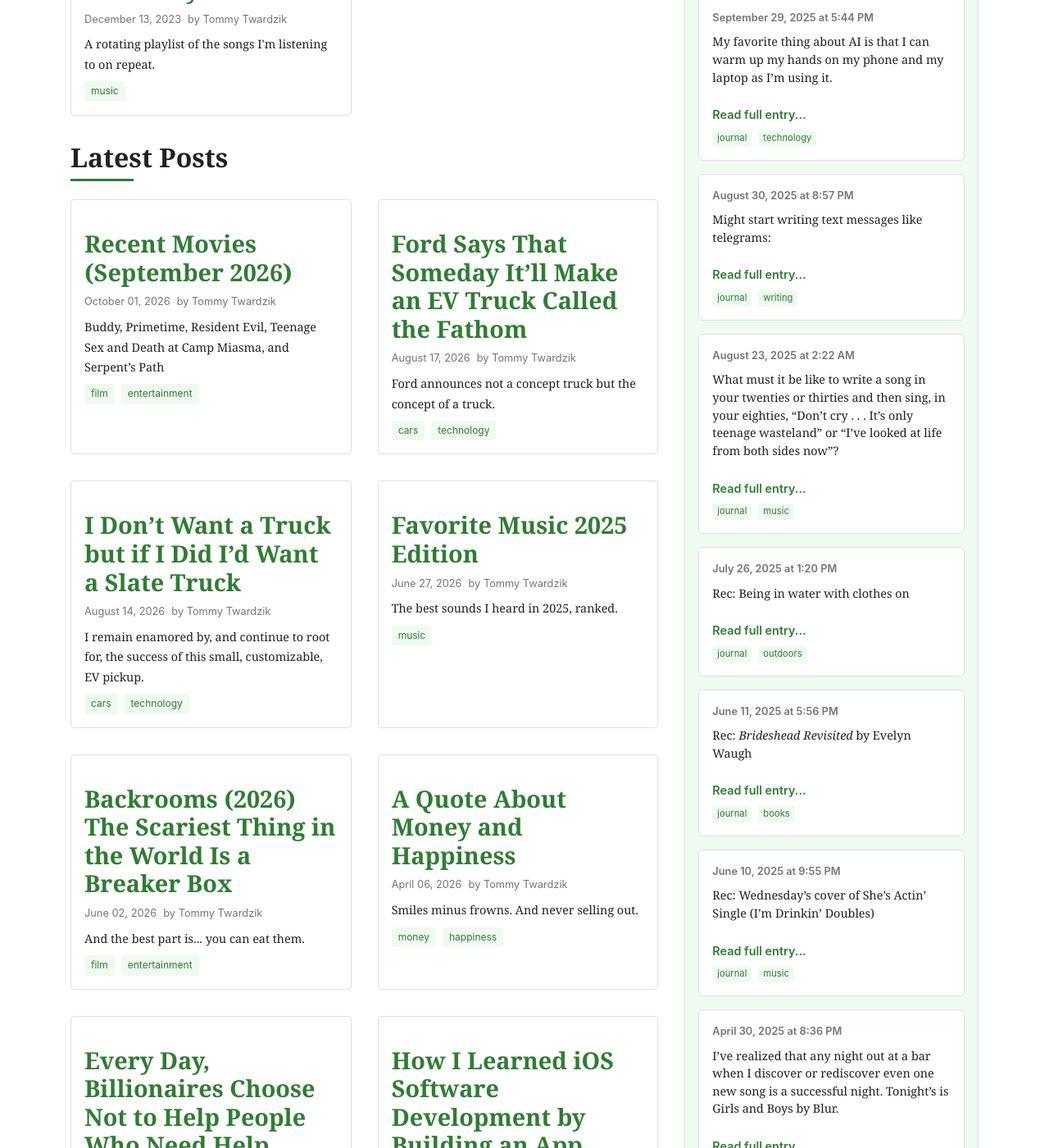
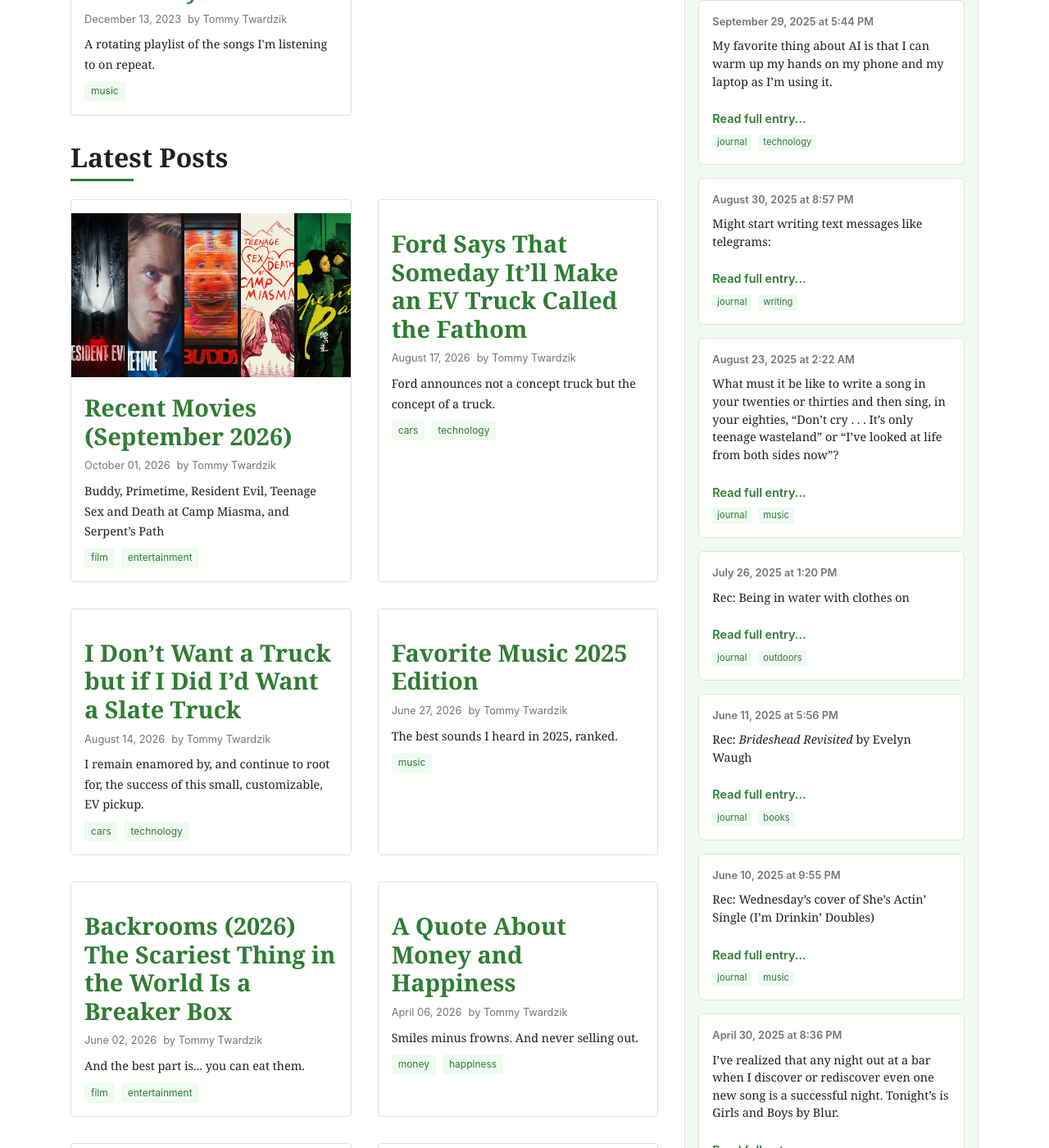
Before and after one commit to ttwardz/bum-notes-blog, a Jekyll site: the page built from index.markdown, in a window 1280 px wide and 1400 px high, scrolled down 779 px. Shown: the whole window at 82% size. Built offline with Jekyll 4.4.1, drawn with Linux system fonts in a browser that asks for light colours.

Commit message:
Add poster-strip hero to Sept 2026 movies post; fix its slug
- Recent Movies (September 2026): replace the slug copied from the
  Ford post, add TMDB poster hero and credit
- New `posters:` front matter renders an equal-width poster strip in
  the post hero and homepage cards; composite JPG stays as `image:`
  for social previews
- Move Live Sports streaming notes into _drafts

```diff
--- /dev/null
+++ b/_includes/poster-strip.html
@@ -0,0 +1,5 @@
+<div class="poster-strip">
+  {% for poster in include.posters %}
+    <img src="{{ poster.src | relative_url }}" alt="{{ poster.alt }}"{% if include.lazy %} loading="lazy"{% endif %}>
+  {% endfor %}
+</div>
--- a/_layouts/home.html
+++ b/_layouts/home.html
@@ -13,10 +13,14 @@ layout: default
         <div class="posts-container">
           {% for post in pinned_posts %}
             <article class="post-card">
-              {% if post.image %}
+              {% if post.image or post.posters %}
                 <div class="post-image">
                   <a href="{{ post.url | relative_url }}">
-                    <img src="{{ post.image | relative_url }}" alt="{{ post.title }}" loading="lazy">
+                    {% if post.posters %}
+                      {% include poster-strip.html posters=post.posters lazy=true %}
+                    {% else %}
+                      <img src="{{ post.image | relative_url }}" alt="{{ post.title }}" loading="lazy">
+                    {% endif %}
                   </a>
                 </div>
               {% endif %}
@@ -53,10 +57,14 @@ layout: default
         {% assign posts = site.posts | where_exp: "post", "post.layout != 'journal'" %}
         {% for post in posts limit:8 %}
           <article class="post-card">
-            {% if post.image %}
+            {% if post.image or post.posters %}
               <div class="post-image">
                 <a href="{{ post.url | relative_url }}">
-                  <img src="{{ post.image | relative_url }}" alt="{{ post.title }}" loading="lazy">
+                  {% if post.posters %}
+                    {% include poster-strip.html posters=post.posters lazy=true %}
+                  {% else %}
+                    <img src="{{ post.image | relative_url }}" alt="{{ post.title }}" loading="lazy">
+                  {% endif %}
                 </a>
               </div>
             {% endif %}
--- a/_layouts/post.html
+++ b/_layouts/post.html
@@ -3,7 +3,11 @@ layout: default
 ---
 
 <article class="post">
-  {% if page.image %}
+  {% if page.posters %}
+  <div class="post-hero">
+    {% include poster-strip.html posters=page.posters %}
+  </div>
+  {% elsif page.image %}
   <div class="post-hero">
     <img src="{{ page.image | relative_url }}" alt="{{ page.title }}">
   </div>
--- a/_sass/main.scss
+++ b/_sass/main.scss
@@ -480,6 +480,33 @@ th {
   object-fit: cover;
 }
 
+/* Row of posters (front matter `posters:`); each tile crops to its own center */
+.poster-strip {
+  display: flex;
+  gap: 4px;
+  height: 100%;
+  background-color: #111;
+}
+
+.poster-strip img {
+  flex: 1 1 0;
+  min-width: 0;
+  height: 100%;
+  object-fit: cover;
+}
+
+.post-card:hover .post-image .poster-strip img {
+  transform: none;
+}
+
+.post-image .poster-strip {
+  transition: transform 0.3s ease;
+}
+
+.post-card:hover .post-image .poster-strip {
+  transform: scale(1.05);
+}
+
 .post-header {
   text-align: center;
   margin-bottom: var(--space-l);
```
Also changed, not shown: _drafts/Live Sports Streaming Channels and Options for My Own Sanity.md (renamed from Live Sports Streaming Channels and Options for My Own Sanity.md, +11 -0 lines), _posts/2026-10-01-recent-movies-buddy-resident-evil-primetime-camp-miasma-serpents-path.md (+16 -2 lines), assets/images/recent-movies-sept-2026/buddy-2026-poster.jpg (added), assets/images/recent-movies-sept-2026/primetime-2026-poster.jpg (added), assets/images/recent-movies-sept-2026/recent-movies-sept-2026-poster-grid.jpg (added), assets/images/recent-movies-sept-2026/resident-evil-2026-poster.jpg (added), assets/images/recent-movies-sept-2026/serpents-path-2024-poster.jpg (added), assets/images/recent-movies-sept-2026/teenage-sex-and-death-at-camp-miasma-2026-poster.jpg (added).
